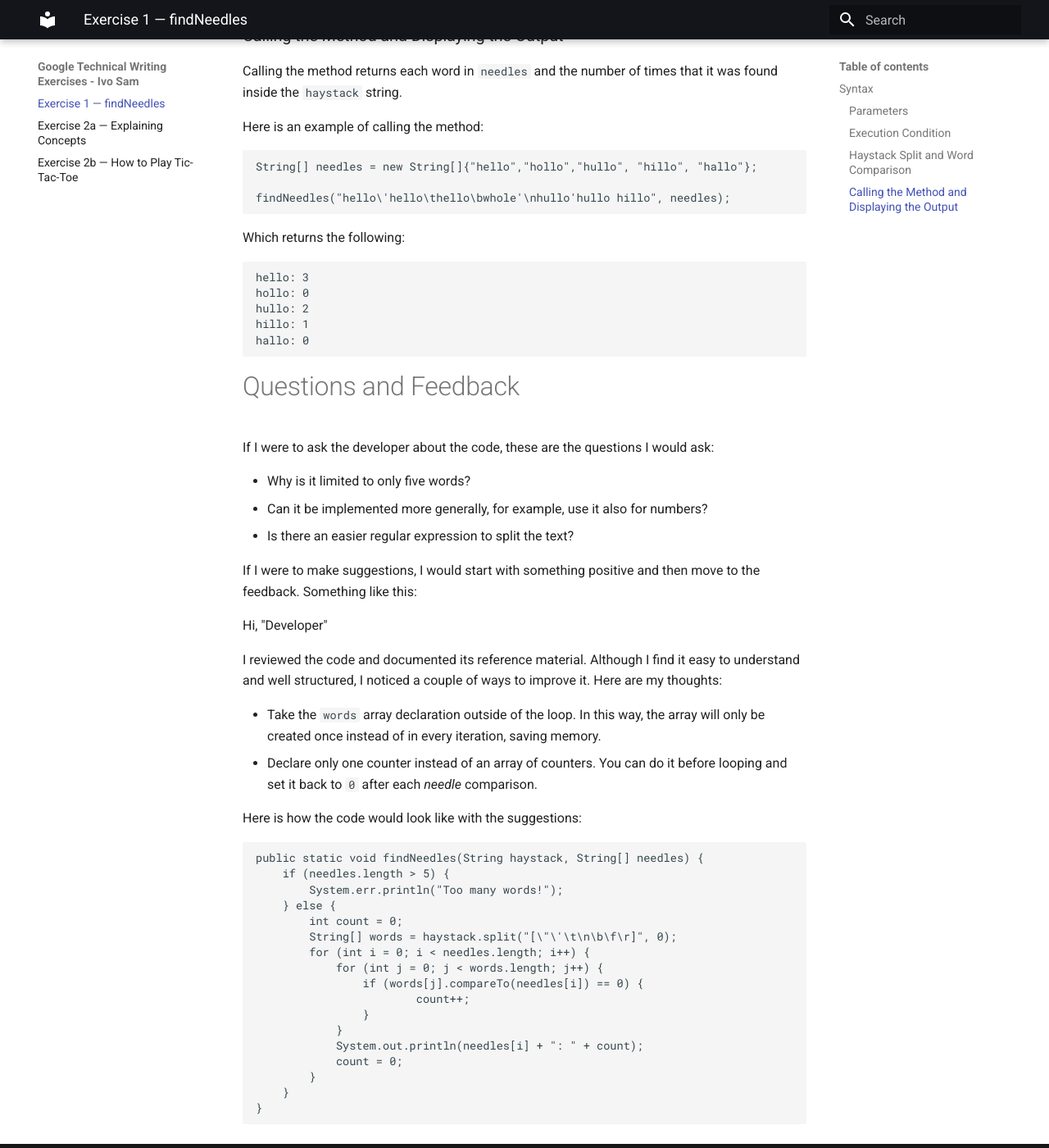
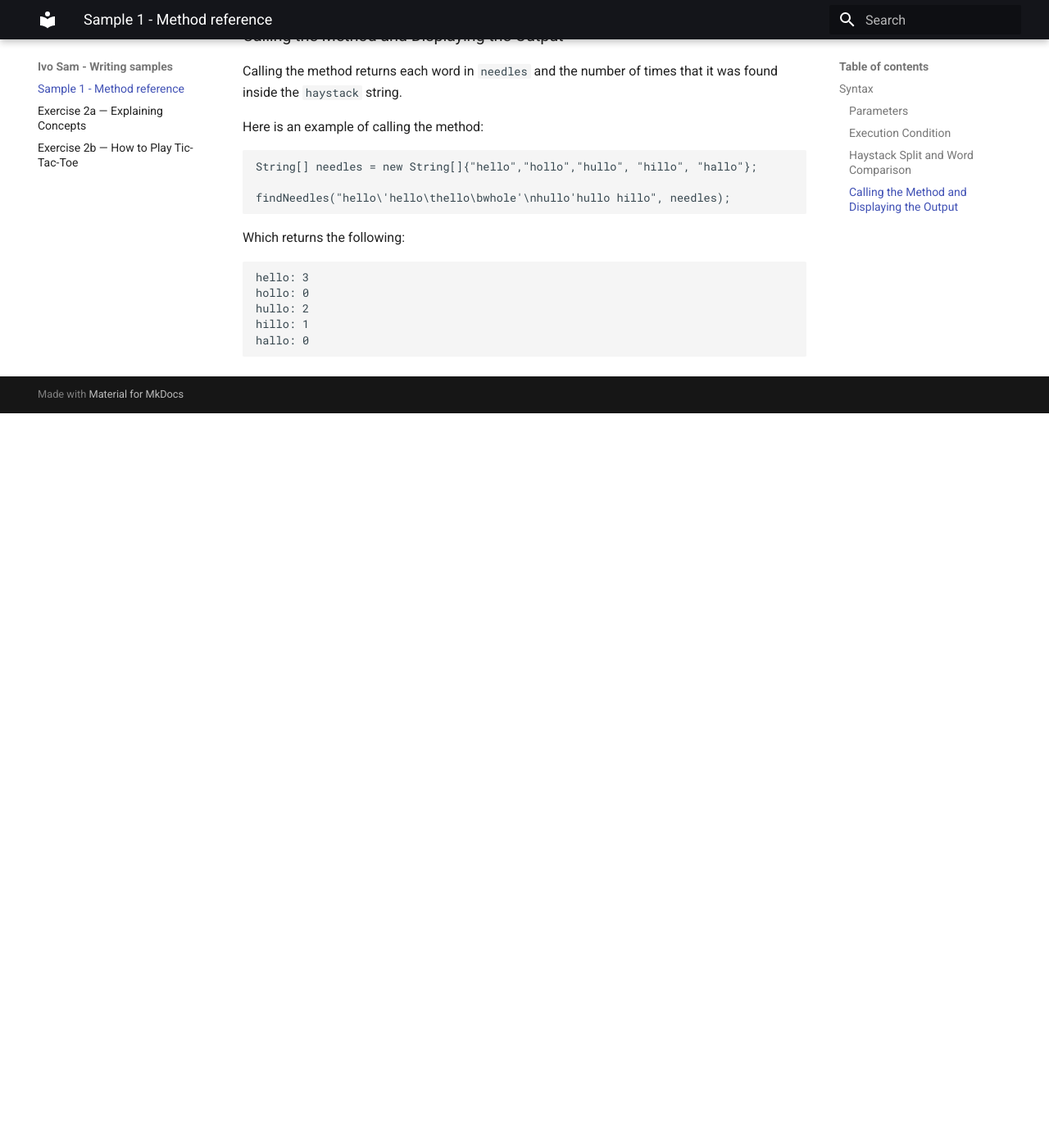
Before and after one commit to ivosam1212/ivosam-writing-samples, an MkDocs documentation site: the page built from docs/index.md, in a window 1280 px wide and 1400 px high, scrolled down 2167 px. Shown: the whole window at 82% size. Built offline with MkDocs 1.6.1 and Material for MkDocs 9.7.7, drawn with Linux system fonts in a browser that asks for light colours; after the commit the page ends 2671 px from its top, so only the background shows below that; some of the changed text lies outside the part shown.

Commit message:
Initial commit

````diff
--- a/docs/index.md
+++ b/docs/index.md
@@ -1,5 +1,5 @@
-# findNeedles Method
-A reference document for a method that finds a set of words inside a text, and displays how many times it finds a match for each word.
+# Sample 1: Method reference - findNeedles
+This is a reference document for the `findNeedles` method. This method finds a set of words inside a string, and displays how many times finds a match for each word.
 
 ## Syntax
 
@@ -36,7 +36,7 @@
 
 ### Execution Condition
 
-This method only works for a set of a ***maximum*** of *five words*. If the ``needles`` array contains more than five elements, an error message is displayed.
+This method only works for a set of ***maximum*** *five words*. If the `needles` array contains more than five elements, an error message is displayed.
 
 ```java
 if (needles.length > 5) {
@@ -45,7 +45,7 @@
 
 ### Haystack Split and Word Comparison
 
-If the condition allows, the method creates an array to store the count of each of the words in ``needles``.
+If the `needles` array contains five elements or less, creates an array to store the count of each word in `needles`.
 ```java
 else {
 		int[] countArray = new int[needles.length];
@@ -100,43 +100,3 @@
 hillo: 1
 hallo: 0
 ```
-
-# Questions and Feedback
-
-If I were to ask the developer about the code, these are the questions I would ask:
-
-* Why is it limited to only five words?
-* Can it be implemented more generally, for example, use it also for numbers?
-* Is there an easier regular expression to split the text?
-
-If I were to make suggestions, I would start with something positive and then move to the feedback. Something like this:
-
-Hi, "Developer"
-
-I reviewed the code and documented its reference material. Although I find it easy to understand and well structured, I noticed a couple of ways to improve it.
-Here are my thoughts:
-
-*  Take the ``words`` array declaration outside of the loop. In this way, the array will only be created once instead of in every iteration, saving memory.
-* Declare only one counter instead of an array of counters. You can do it before looping and set it back to ``0`` after each *needle* comparison.
-
-Here is how the code would look like with the suggestions:
-
-```Java
-public static void findNeedles(String haystack, String[] needles) {
-    if (needles.length > 5) {
-        System.err.println("Too many words!");
-    } else {
-        int count = 0;
-        String[] words = haystack.split("[\"\'\t\n\b\f\r]", 0);
-        for (int i = 0; i < needles.length; i++) {
-            for (int j = 0; j < words.length; j++) {
-                if (words[j].compareTo(needles[i]) == 0) {
-                        count++;
-                }
-            }
-            System.out.println(needles[i] + ": " + count);
-            count = 0;
-        }
-    }
-}
-```
--- a/mkdocs.yml
+++ b/mkdocs.yml
@@ -1,6 +1,6 @@
-site_name: Google Technical Writing Exercises - Ivo Sam
+site_name:  Ivo Sam - Writing samples
 nav:
-  - Exercise 1 — findNeedles: index.md
+  - Sample 1 - Method reference: index.md
   - Exercise 2a — Explaining Concepts: exercise2b.md
   - Exercise 2b — How to Play Tic-Tac-Toe: exercise2.md
 
````
Also changed, not shown: docs/about.md (+1 -3 lines).
